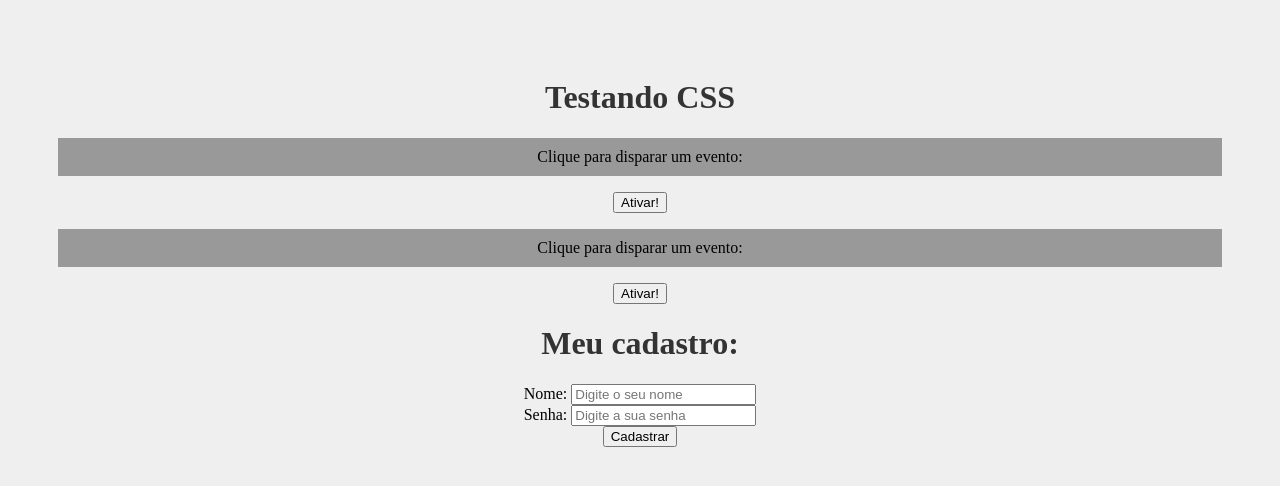
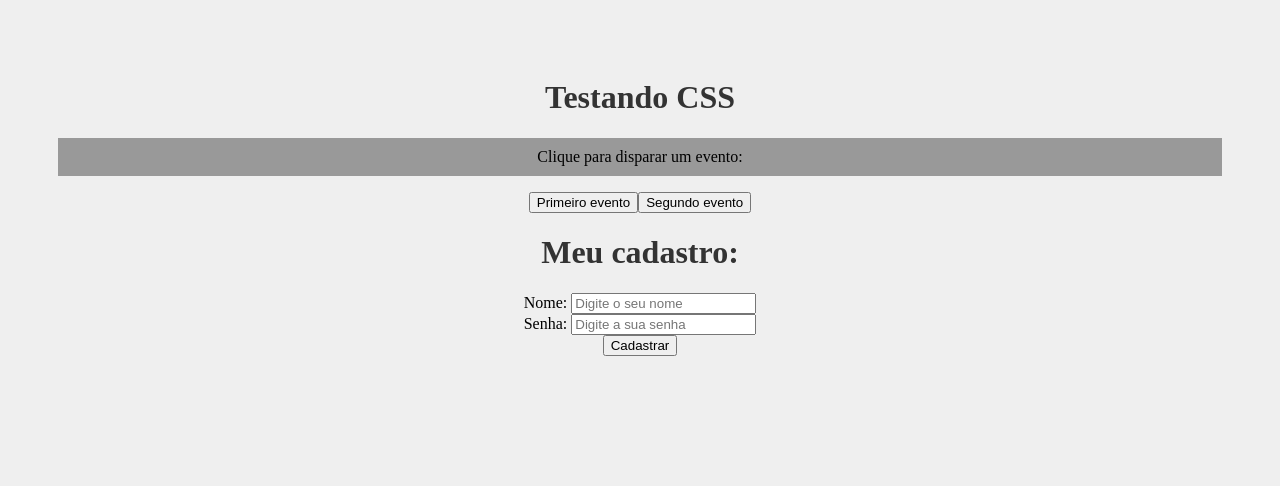
Before and after one commit to rafaelhhubner/js, a React (Create React App) app in the folder react/meu-projeto/: page / in a window 1280 px wide. Shown: the top 486 px of the page. Built offline with nearby package versions, Linux system fonts and the light colour scheme.

Commit message:
Events in Props

```diff
--- a/react/meu-projeto/src/App.js
+++ b/react/meu-projeto/src/App.js
@@ -9,8 +9,7 @@
   return (
       <div className="App">
         <h1>Testando CSS</h1>
-        <Evento numero={1}/>
-        <Evento numero={2}/>
+        <Evento />
         <Form />
       </div>
   )
--- /dev/null
+++ b/react/meu-projeto/src/components/Button.js
@@ -0,0 +1,5 @@
+function Button(props) {
+    return <button onClick={props.event}>{props.text}</button>
+}
+
+export default Button
--- a/react/meu-projeto/src/components/Evento.js
+++ b/react/meu-projeto/src/components/Evento.js
@@ -1,12 +1,19 @@
-function Evento({ numero }) {
+import Button from "./Button"
+
+function Evento() {
 
     function meuEvento() {
-        console.log(`Opa, fui ativado! ${numero}`)
+        console.log(`Ativando primeiro evento!`)
+    }
+
+    function segundoEvento() {
+        console.log("Ativando o segundo evento!")
     }
     return (
         <div>
             <p>Clique para disparar um evento:</p>
-            <button onClick={meuEvento}>Ativar!</button>
+            <Button  event={meuEvento} text="Primeiro evento"/>
+            <Button event={segundoEvento} text="Segundo evento"/>
         </div>
     )
 }
```
